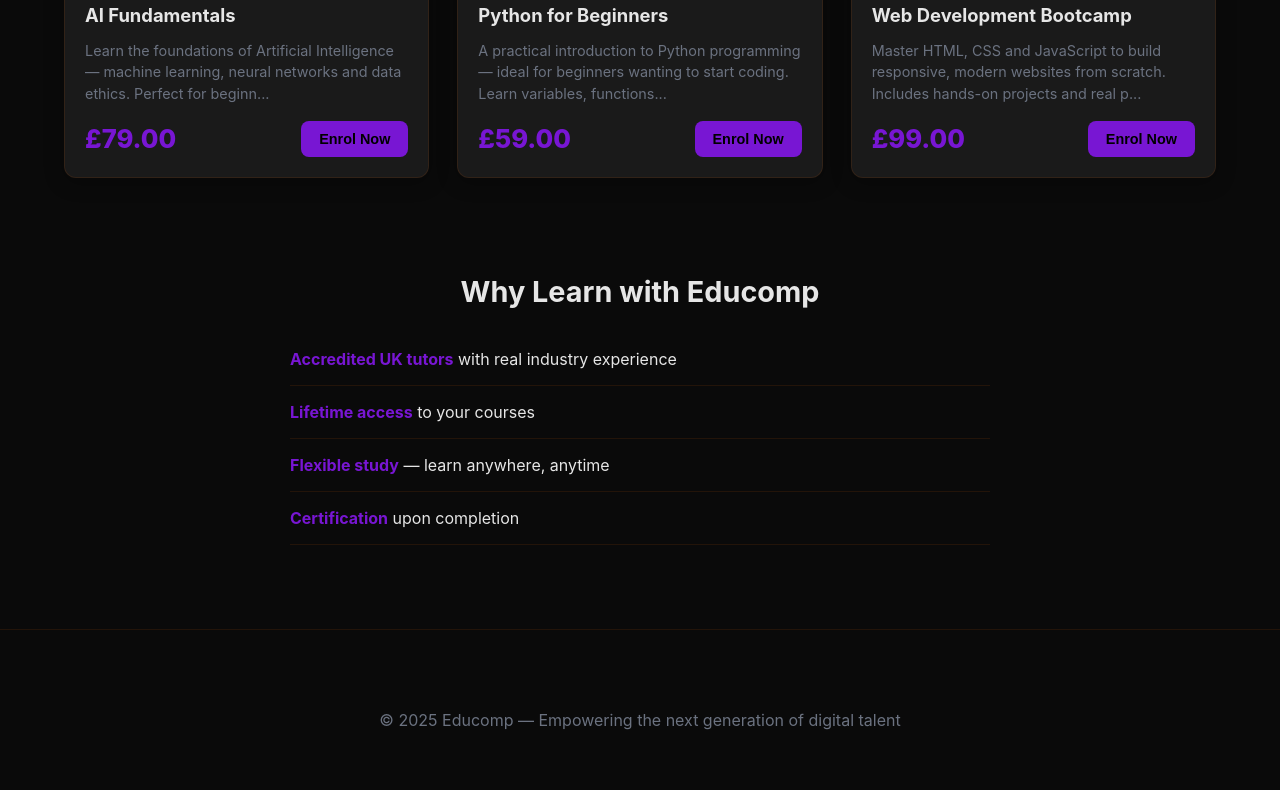
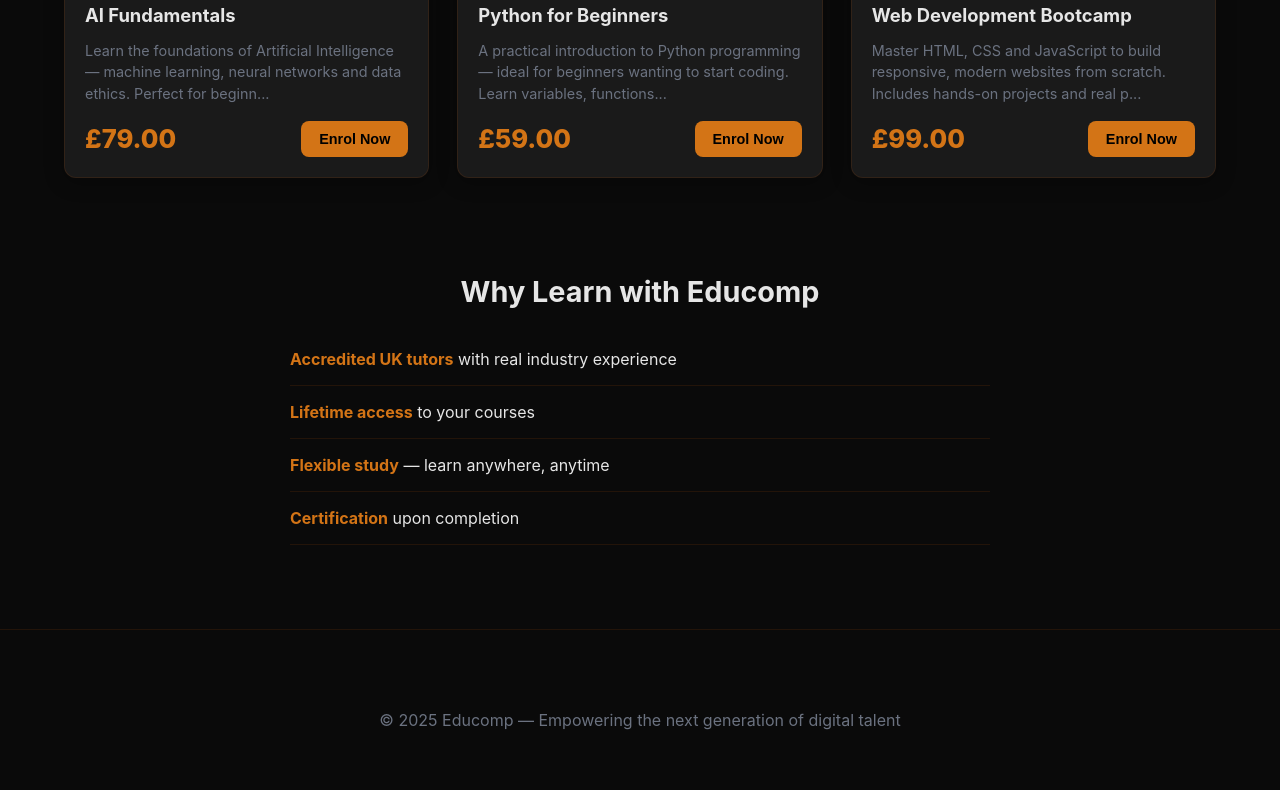
Before and after one commit to hrbohra/Educomp, a website with bundled scripts: page index.html in a window 1280 px wide. Shown: the part 912-1702 px from the top of the page. Built offline with nearby package versions, Linux system fonts and the light colour scheme.

Commit message:
css touch upsagain

```diff
--- a/styles/styles.css
+++ b/styles/styles.css
@@ -1,6 +1,6 @@
 :root{
-  --accent:#7816d3;
-  --accent-dark:#6900cc;
+  --accent:#d37416;
+  --accent-dark:#cc9c00;
   --muted:#6b7280;
   --bg:#0a0a0a;
   --card:#1a1a1a;
```
